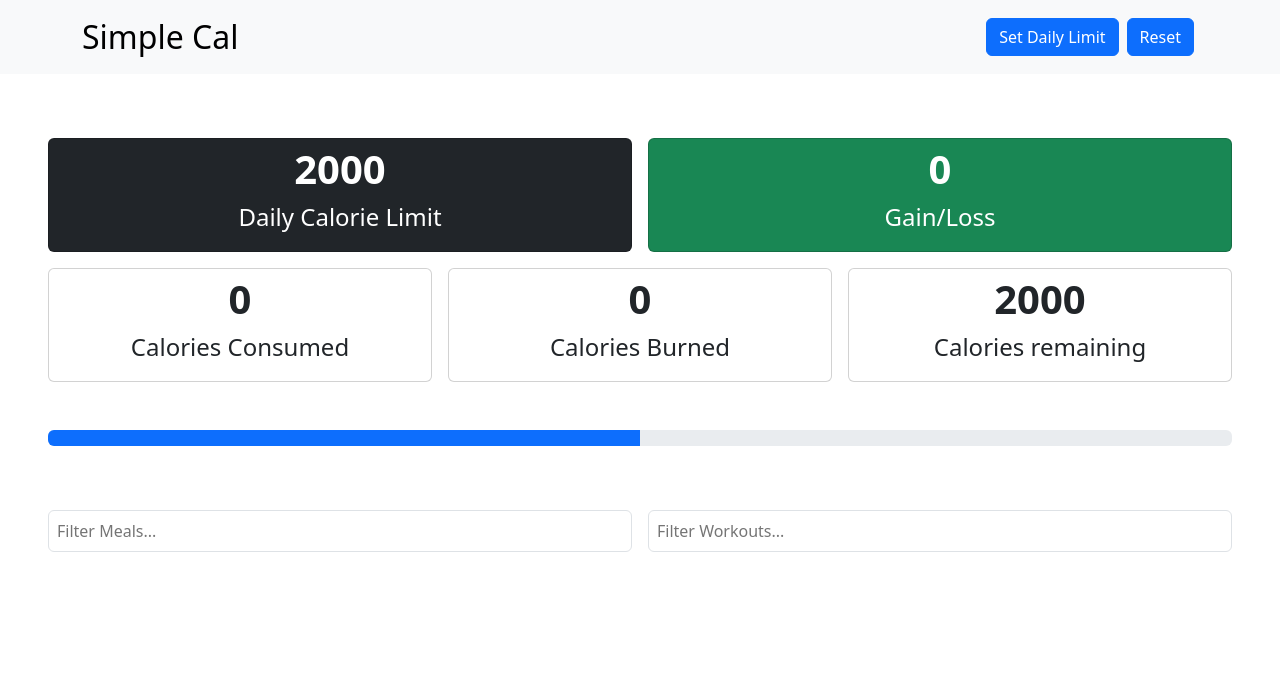
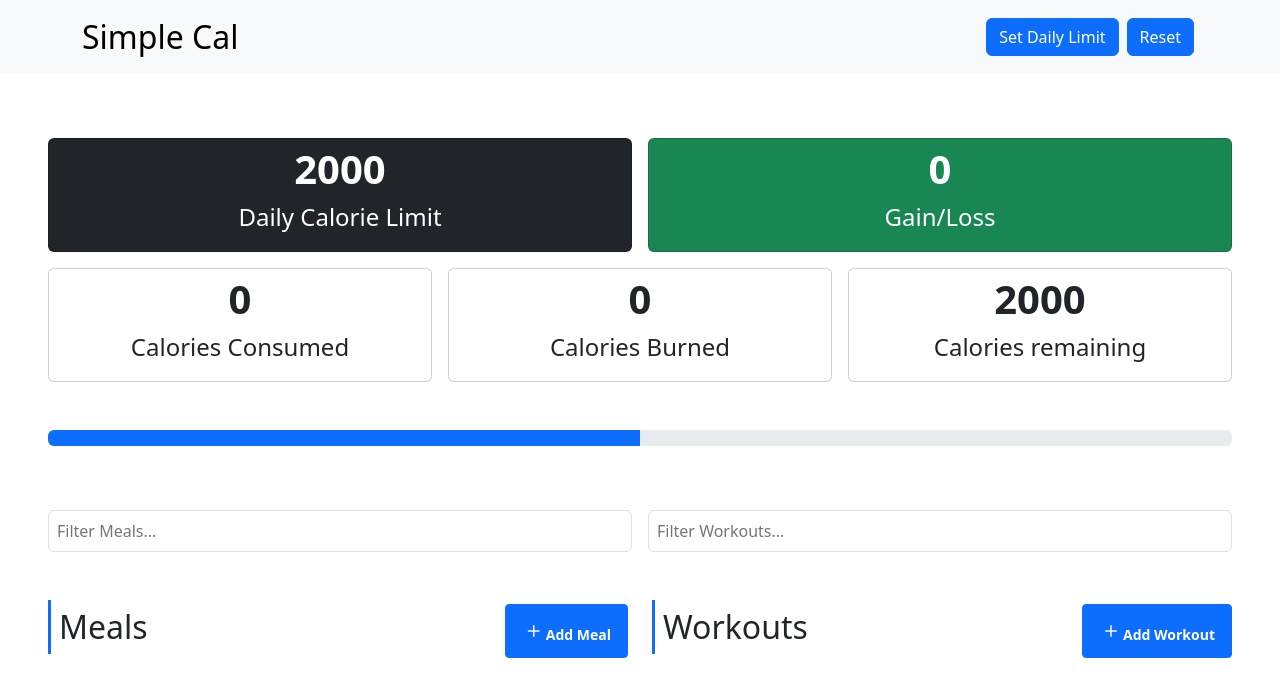
Before and after one commit to jordansbenjamin/SimpleCal_ReactProject, a React (Create React App) app: page / in a window 1280 px wide. Shown: the top 696 px of the page. Built offline with nearby package versions, Linux system fonts and the light colour scheme.

Commit message:
Implemented static item components

```diff
--- a/public/index.html
+++ b/public/index.html
@@ -9,6 +9,7 @@
       name="description"
       content="Web site created using create-react-app"
     />
+    <link href="https://cdn.jsdelivr.net/npm/bootstrap-icons@1.10.0/font/bootstrap-icons.css" rel="stylesheet">
     <link rel="apple-touch-icon" href="%PUBLIC_URL%/logo192.png" />
     <!--
       manifest.json provides metadata used when your web app is installed on a
--- a/src/App.js
+++ b/src/App.js
@@ -1,4 +1,5 @@
 import FilterContainer from './components/Filter';
+import ItemsContainer from './components/Items';
 import NavbarHeader from './components/Navbar';
 import ProgBarComp from './components/ProgressBar';
 import DisplayStats from './components/Stats';
@@ -10,6 +11,7 @@ export default function App() {
       <DisplayStats/>
       <ProgBarComp/>
       <FilterContainer/>
+      <ItemsContainer/>
     </div>
   );
 }
--- a/src/components/Buttons.jsx
+++ b/src/components/Buttons.jsx
@@ -7,3 +7,11 @@ export default function NavButton({ children }) {
 		</>
 	);
 }
+
+export function ItemButton({ children, btnType }) {
+	return (
+		<>
+			<Button className={`btn-${btnType} btn-sm ms-auto text-white fw-bold py-2 px-3 h-100`}>{children}</Button>
+		</>
+	);
+}
--- /dev/null
+++ b/src/components/Items.jsx
@@ -0,0 +1,26 @@
+import { ItemButton } from "./Buttons";
+
+export default function ItemsContainer() {
+	return (
+		<section className="mx-5">
+			<div className="row g-4">
+				<Item subheading="Meals" btnName="Add Meal" btnType="primary" borderType="primary"/>
+				<Item subheading="Workouts" btnName="Add Workout" btnType="primary" borderType="primary"/>
+			</div>
+		</section>
+	);
+}
+
+function Item({ subheading, btnName, btnType, borderType }) {
+	return (
+		<div className="col-md-6">
+			<div className="d-flex align-items-center">
+				<h2 className={`border-start border-${borderType} border-3 p-2`}>{subheading}</h2>
+				<ItemButton btnType={btnType}>
+					<i className="bi bi-plus fs-4"></i>
+					{btnName}
+				</ItemButton>
+			</div>
+		</div>
+	);
+}
```
